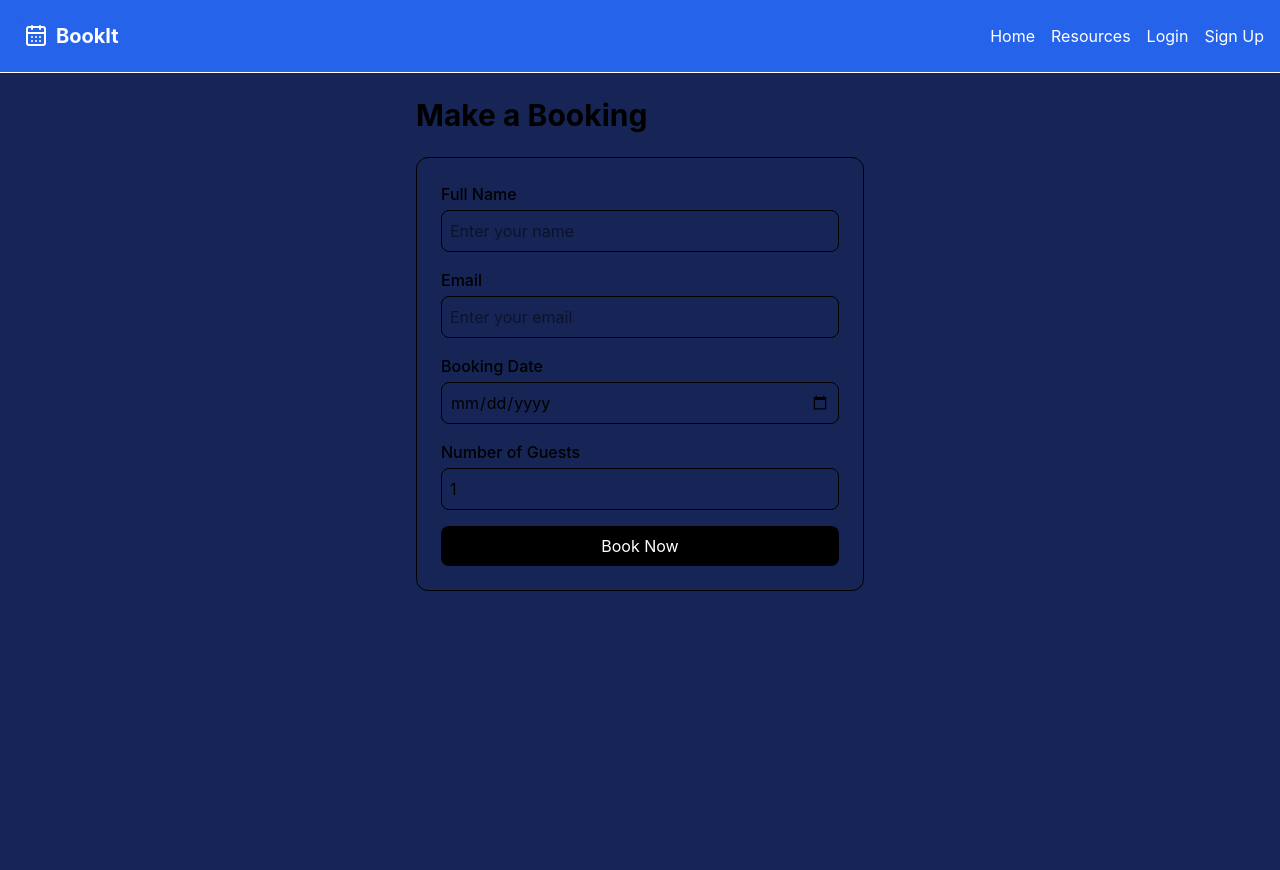
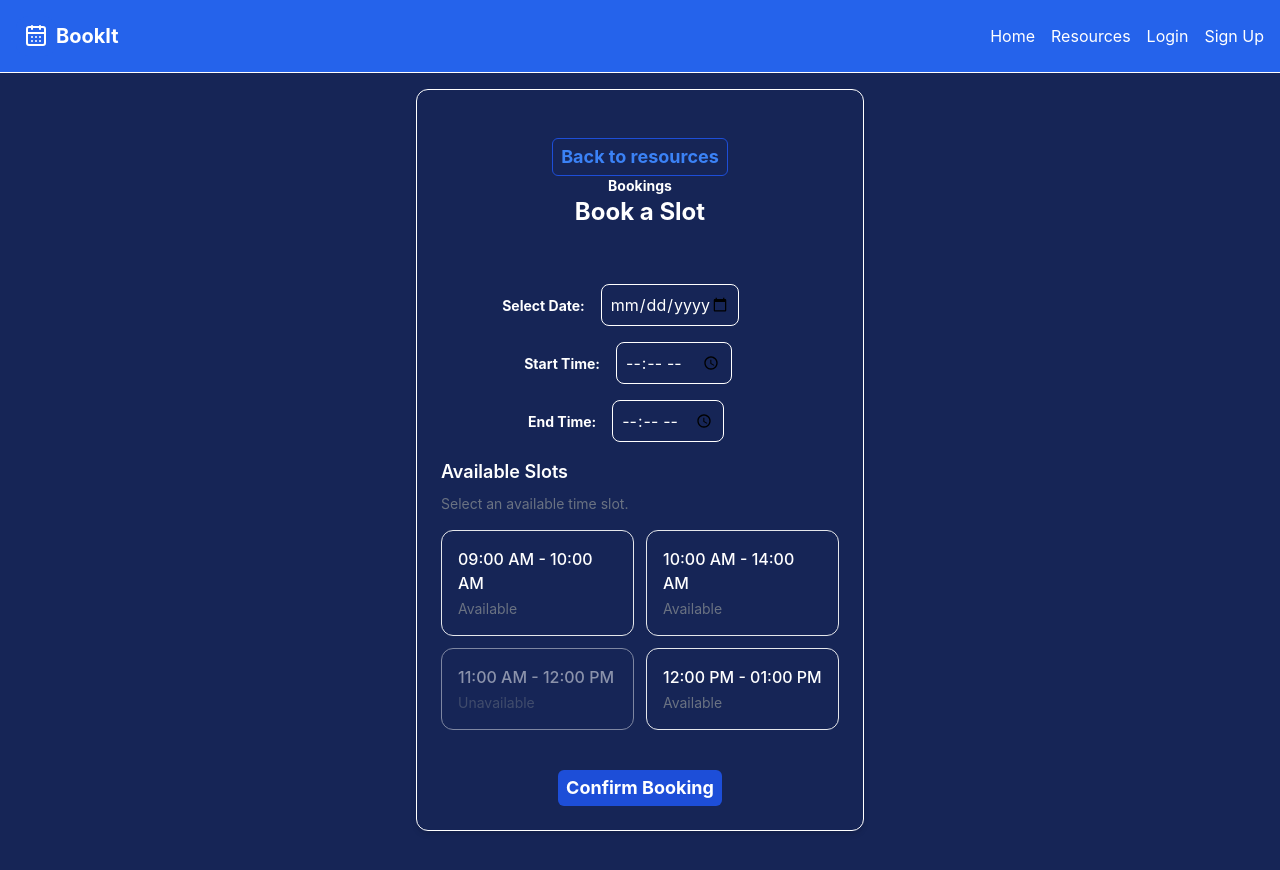
Before and after one commit to iotb-tech/BOOKIT, a Next.js app: page /book/1 in a window 1280 px wide. Shown: the top 870 px of the page. After the commit the page ends 847 px from the top, so only its background shows below. Built offline with nearby package versions, Linux system fonts and the light colour scheme; no server answers.

Commit message:
added the bookin-ui

```diff
--- a/src/app/book/[id]/page.tsx
+++ b/src/app/book/[id]/page.tsx
@@ -1,128 +1,63 @@
-"use client";
+"use client"
 
-import { useState } from "react";
-import { bookingSchema } from "@/schemas/bookingSchema";
+import AvailableSlot from '@/components/booking/AvailableSlot';
+import BookingHeader from '@/components/booking/BookingHeader'
+import DateSelector from '@/components/booking/DateSelector'
+import EndTime from '@/components/booking/EndTime';
+import StartTime from '@/components/booking/StartTime';
+import Button from '@/components/ui/Button';
+import React, { useState } from 'react'
 
-export default function BookingPage() {
-  const [name, setName] = useState("");
-  const [email, setEmail] = useState("");
-  const [date, setDate] = useState("");
-  const [guests, setGuests] = useState(1);
 
-  const [message, setMessage] = useState("");
+function Page() {
+  const [selectedDate, setSelectedDate] = useState("");
+  const [selectedStartTime, setSelectedStartTime] = useState("");
+  const [selectedEndTime, setSelectedEndTime] = useState("");
 
-  function handleSubmit(event: React.FormEvent<HTMLFormElement>) {
-    event.preventDefault();
+const handleConfirmBooking = () => {
 
-    // Check the information entered by the user
-    const result = bookingSchema.safeParse({
-      name,
-      email,
-      date,
-      guests,
-    });
-
-    // If the information is not correct
-    if (!result.success) {
-      setMessage(result.error.issues[0].message);
-      return;
+    if(!selectedStartTime || !selectedEndTime || !selectedDate) {
+        alert('Please select a date, start time, and end time before confirming the booking.');
+    } else {
+        alert('Booking confirmed!');
     }
 
-    // If everything is correct
-    setMessage("Booking information is valid!");
+}
 
-    console.log("Booking:", result.data);
-  }
+const slots = [
+  {
+    startTime: "09:00 AM",
+    endTime: "10:00 AM",
+    available: true,
+  },
+  {
+    startTime: "10:00 AM",
+    endTime: "14:00 AM",
+    available: true,
+  },
+  {
+    startTime: "11:00 AM",
+    endTime: "12:00 PM",
+    available: false,
+  },
+  {
+    startTime: "12:00 PM",
+    endTime: "01:00 PM",
+    available: true,
+  },
+];
+
 
   return (
-    <main className="min-h-screen p-6">
-      <div className="mx-auto max-w-md">
-        <h1 className="mb-6 text-3xl font-bold">
-          Make a Booking
-        </h1>
+    <main className='text-white my-4 mx-auto border p-6 rounded-lg shadow-md max-w-md flex flex-col items-center justify-center gap-4'>
 
-        <form
-          onSubmit={handleSubmit}
-          className="space-y-4 rounded-lg border p-6"
-        >
-          {/* Name */}
-          <div>
-            <label className="mb-1 block font-medium">
-              Full Name
-            </label>
-
-            <input
-              type="text"
-              value={name}
-              onChange={(event) => setName(event.target.value)}
-              placeholder="Enter your name"
-              className="w-full rounded border p-2"
-            />
-          </div>
-
-          {/* Email */}
-          <div>
-            <label className="mb-1 block font-medium">
-              Email
-            </label>
-
-            <input
-              type="email"
-              value={email}
-              onChange={(event) => setEmail(event.target.value)}
-              placeholder="Enter your email"
-              className="w-full rounded border p-2"
-            />
-          </div>
-
-          {/* Date */}
-          <div>
-            <label className="mb-1 block font-medium">
-              Booking Date
-            </label>
-
-            <input
-              type="date"
-              value={date}
-              onChange={(event) => setDate(event.target.value)}
-              className="w-full rounded border p-2"
-            />
-          </div>
-
-          {/* Number of guests */}
-          <div>
-            <label className="mb-1 block font-medium">
-              Number of Guests
-            </label>
-
-            <input
-              type="number"
-              min="1"
-              max="10"
-              value={guests}
-              onChange={(event) =>
-                setGuests(Number(event.target.value))
-              }
-              className="w-full rounded border p-2"
-            />
-          </div>
-
-          {/* Error or success message */}
-          {message && (
-            <p className="rounded bg-gray-100 p-3">
-              {message}
-            </p>
-          )}
-
-          {/* Submit button */}
-          <button
-            type="submit"
-            className="w-full rounded bg-black px-4 py-2 text-white"
-          >
-            Book Now
-          </button>
-        </form>
-      </div>
+    <BookingHeader />
+    <DateSelector value={selectedDate} onchange={setSelectedDate} />
+    <StartTime value={selectedStartTime} onchange={setSelectedStartTime} />
+    <EndTime value={selectedEndTime} onchange={setSelectedEndTime} />
+    <AvailableSlot slots={slots} selectedSlot={null} onSlotSelect={() => {}} />
+      <Button label="Confirm Booking" variants='primary' onclick={handleConfirmBooking} />
     </main>
-  );
+  )
 }
+export default Page
--- /dev/null
+++ b/src/components/booking/AvailableSlot.tsx
@@ -0,0 +1,62 @@
+"use client";
+
+interface SlotProps {
+  startTime: string;
+  endTime: string;
+  available: boolean;
+}
+
+interface AvailableSlotsProps {
+  slots: SlotProps[];
+  selectedSlot: string | null;
+  onSlotSelect: (slot: string) => void;
+}
+
+export default function AvailableSlots({ slots,selectedSlot,onSlotSelect,}: AvailableSlotsProps) {
+
+  return (
+    <section className="mb-6">
+      <h2 className="mb-2 text-lg font-semibold">
+        Available Slots
+      </h2>
+
+      <p className="mb-4 text-sm text-gray-500">
+        Select an available time slot.
+      </p>
+
+      <div className="grid grid-cols-1 gap-3 sm:grid-cols-2">
+        {slots.map((slot) => {
+          const slotId = `${slot.startTime}-${slot.endTime}`;
+
+          return (
+            <button
+              key={slotId}
+              type="button"
+              disabled={!slot.available}
+              onClick={() => onSlotSelect(slotId)}
+              className={`rounded-lg border p-4 text-left ${
+                selectedSlot === slotId
+                  ? "border-black bg-gray-100"
+                  : "border-gray-200"
+              } ${
+                !slot.available
+                  ? "cursor-not-allowed opacity-50"
+                  : "cursor-pointer hover:bg-gray-50"
+              }`}
+            >
+              <p className="font-medium">
+                {slot.startTime} - {slot.endTime}
+              </p>
+
+              <p className="mt-1 text-sm text-gray-500">
+                {slot.available
+                  ? "Available"
+                  : "Unavailable"}
+              </p>
+            </button>
+          );
+        })}
+      </div>
+    </section>
+  );
+}
--- /dev/null
+++ b/src/components/booking/BookingHeader.tsx
@@ -0,0 +1,18 @@
+import React from 'react'
+import Button from '../ui/Button'
+
+function BookingHeader() {
+  return (
+
+    <div className="flex flex-col items-center justify-center p-6 ">
+        <Button label='Back to resources'/>
+        <p className="text-sm font-bold">Bookings</p>
+        <h2 className="text-2xl font-bold mb-4">Book a Slot</h2>
+
+
+
+    </div>
+)
+}
+
+export default BookingHeader
--- /dev/null
+++ b/src/components/booking/DateSelector.tsx
@@ -0,0 +1,25 @@
+"use client"
+interface DateSelectorProps {
+  value: string;
+  onchange: (value: string) => void;
+}
+
+function DateSelector({ value, onchange }: DateSelectorProps) {
+  return (
+    <div>
+
+      <label htmlFor="date" className=" text-sm font-bold">
+    Select Date:
+      </label>
+      <input
+        type="date"
+        id="date"
+        value={value}
+        onChange={(event) => onchange(event.target.value)}
+        className="w-1/2 rounded border mx-4 p-2 outline-none focus:ring-2 focus:ring-primary-500"
+      />
+    </div>
+  )
+}
+
+export default DateSelector
--- /dev/null
+++ b/src/components/booking/EndTime.tsx
@@ -0,0 +1,22 @@
+"use client"
+interface EndTimeProps {
+  value: string;
+  onchange: (value: string) => void;
+}
+
+function EndTime({ value, onchange }: EndTimeProps) {
+  return (
+    <div>
+      <label className="text-sm font-bold">End Time:</label>
+      <input
+        type="time"
+        value={value}
+        onChange={(event) => onchange(event.target.value)}
+        className="w-1/2 mx-4 p-2 outline-none focus:ring-2 focus:ring-primary-500 rounded border "
+      />
+    </div>
+  )
+
+}
+
+export default EndTime
--- /dev/null
+++ b/src/components/booking/StartTime.tsx
@@ -0,0 +1,21 @@
+"use client"
+interface StartTimeProps {
+  value: string;
+  onchange: (value: string) => void;
+}
+
+function StartTime({ value, onchange }: StartTimeProps) {
+  return (
+    <div>
+      <label className="text-sm font-bold">Start Time:</label>
+
+      <input
+        type="time"
+        value={value}
+        onChange={(event) => onchange(event.target.value)}
+        className="w-1/2 mx-4 p-2 outline-none focus:ring-2 focus:ring-primary-500 rounded border "
+      />
+    </div>
+  )
+}
+export default StartTime
```
